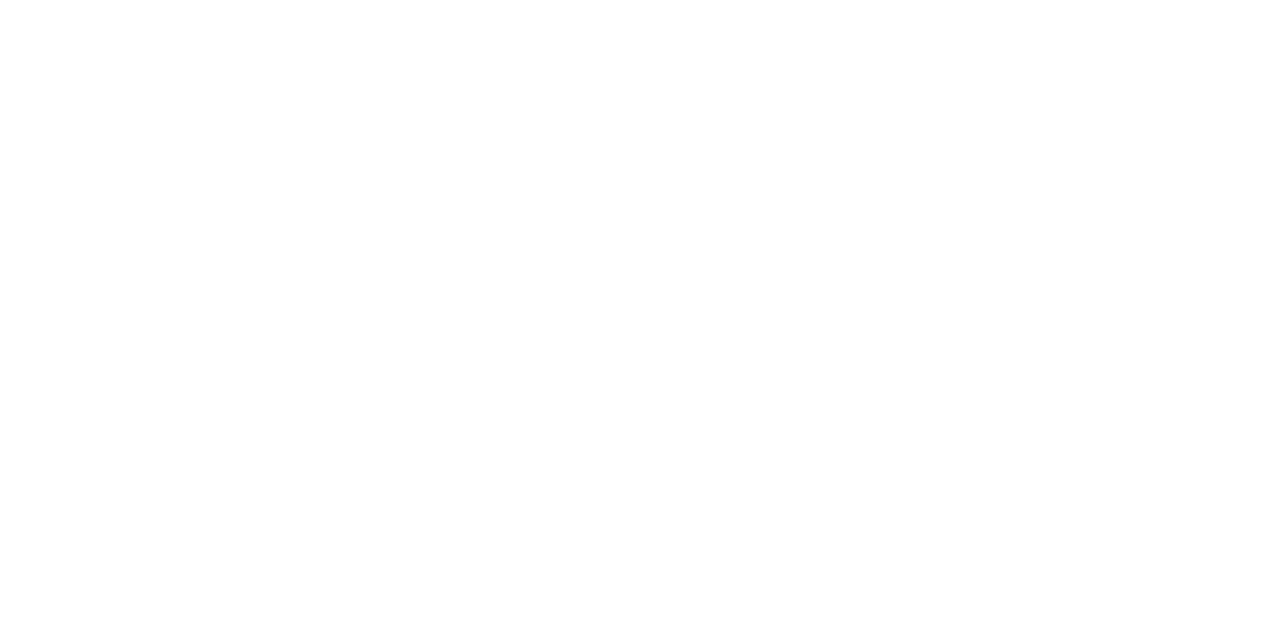
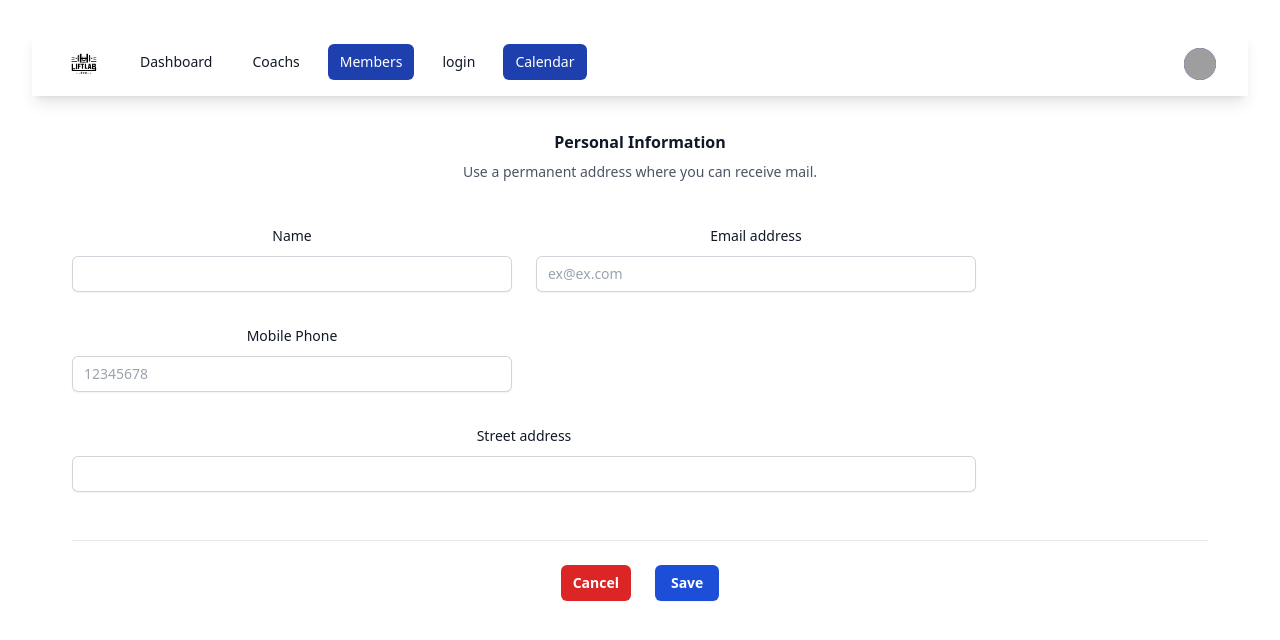
Before and after one commit to dhia-eddine/lift_lab_frontend, a React (Vite) app: page /members in a window 1280 px wide. Before the commit this address had no page. Shown: the top 640 px of the page. Built offline with nearby package versions, Linux system fonts and the light colour scheme; grey boxes are pictures that could not be loaded.

Commit message:
added members page

```diff
--- a/package.json
+++ b/package.json
@@ -12,6 +12,7 @@
   "dependencies": {
     "@headlessui/react": "^1.7.19",
     "@heroicons/react": "^2.1.3",
+    "@tailwindcss/forms": "^0.5.7",
     "@types/react-router-dom": "^5.3.3",
     "react": "^18.2.0",
     "react-dom": "^18.2.0",
--- a/src/app/layouts/DashboardLayout/Navbar.tsx
+++ b/src/app/layouts/DashboardLayout/Navbar.tsx
@@ -4,10 +4,12 @@
 import pfa_logo from "../../../assets/pfa_logo2.svg";
 import { NavLink } from "react-router-dom";
 import { classNames } from "../../utils";
+import { Link } from "react-router-dom";
 
 const navigation = [
   { name: "Dashboard", href: "/", current: false },
-  { name: "Courses", href: "/courses", current: false },
+  { name: "Coachs", href: "/coachs", current: false },
+  { name: "Members", href: "/members", current: false },
   { name: "login", href: "/login", current: false },
   { name: "Calendar", href: "#", current: false },
 ];
@@ -45,7 +47,7 @@
                           classNames(
                             isActive
                               ? "bg-blue-800 text-white"
-                              : "text-gray-300 hover:bg-blue-300 hover:text-white",
+                              : "text-gray-900 hover:bg-blue-400 hover:text-white",
 
                             "rounded-md px-3 py-2 text-sm font-medium"
                           )
@@ -110,15 +112,15 @@
                       </Menu.Item>
                       <Menu.Item>
                         {({ active }) => (
-                          <a
-                            href="#"
+                          <Link
+                            to="#"
                             className={classNames(
                               active ? "bg-gray-100" : "",
                               "block px-4 py-2 text-sm text-gray-700"
                             )}
                           >
                             Sign out
-                          </a>
+                          </Link>
                         )}
                       </Menu.Item>
                     </Menu.Items>
@@ -131,20 +133,21 @@
           <Disclosure.Panel className="sm:hidden">
             <div className="space-y-1 px-2 pb-3 pt-2">
               {navigation.map((item) => (
-                <Disclosure.Button
+                <NavLink
                   key={item.name}
-                  as="a"
-                  href={item.href}
-                  className={classNames(
-                    item.current
-                      ? "bg-gray-900 text-white"
-                      : "text-gray-300 hover:bg-gray-700 hover:text-white",
-                    "block rounded-md px-3 py-2 text-base font-medium"
-                  )}
+                  to={item.href}
+                  className={({ isActive }) =>
+                    classNames(
+                      isActive
+                        ? "bg-blue-800 text-white"
+                        : "text-gray-900 hover:bg-blue-400 hover:text-white",
+                      "block rounded-md px-3 py-2 text-base font-medium"
+                    )
+                  }
                   aria-current={item.current ? "page" : undefined}
                 >
                   {item.name}
-                </Disclosure.Button>
+                </NavLink>
               ))}
             </div>
           </Disclosure.Panel>
--- /dev/null
+++ b/src/app/pages/Coachs/CoachsPage.tsx
@@ -0,0 +1,5 @@
+const CoachsPage = () => {
+  return <div>CoachsPage</div>;
+};
+
+export default CoachsPage;
--- /dev/null
+++ b/src/app/pages/Members/MembersPage.tsx
@@ -0,0 +1,107 @@
+export default function MembersPage() {
+  return (
+    <form>
+      <div className="items-center justify-between pl-10 pr-10 pt-8">
+        <div className="border-b border-gray-900/10 pb-12">
+          <h2 className="text-base font-semibold leading-7 text-gray-900">
+            Personal Information
+          </h2>
+          <p className="mt-1 text-sm leading-6 text-gray-600">
+            Use a permanent address where you can receive mail.
+          </p>
+
+          <div className="mt-10 grid grid-cols-1 gap-x-6 gap-y-8 sm:grid-cols-5 ">
+            <div className="sm:col-span-2">
+              <label
+                htmlFor="first-name"
+                className="block text-sm font-medium leading-6 text-gray-900"
+              >
+                Name
+              </label>
+              <div className="mt-2">
+                <input
+                  type="text"
+                  name="first-name"
+                  id="first-name"
+                  autoComplete="given-name"
+                  className="block w-full  rounded-md border-0 py-1.5 text-gray-900 shadow-sm ring-1 ring-inset ring-gray-300 placeholder:text-gray-400 focus:ring-2 focus:ring-inset focus:ring-blue-600 sm:text-sm sm:leading-6"
+                />
+              </div>
+            </div>
+
+            <div className="sm:col-span-2">
+              <label
+                htmlFor="last-name"
+                className="block text-sm font-medium leading-6 text-gray-900"
+              >
+                Email address
+              </label>
+              <div className="mt-2">
+                <input
+                  id="email"
+                  name="email"
+                  type="email"
+                  autoComplete="email"
+                  placeholder="ex@ex.com"
+                  className="block w-full  rounded-md border-0 py-1.5 text-gray-900 shadow-sm ring-1 ring-inset ring-gray-300 placeholder:text-gray-400 focus:ring-2 focus:ring-inset focus:ring-blue-600 sm:text-sm sm:leading-6"
+                />
+              </div>
+            </div>
+
+            <div className="sm:col-span-2">
+              <label
+                htmlFor="email"
+                className="block text-sm font-medium leading-6 text-gray-900"
+              >
+                Mobile Phone
+              </label>
+              <div className="mt-2">
+                <input
+                  id="mobile"
+                  name="mobile"
+                  type="tel"
+                  autoComplete="tel"
+                  pattern="(\+?216)?[0-9]{8}"
+                  title="Please enter a valid mobile phone number"
+                  placeholder="12345678"
+                  className="block w-full rounded-md border-0 py-1.5 text-gray-900 shadow-sm ring-1 ring-inset ring-gray-300 placeholder:text-gray-400 focus:ring-2 focus:ring-inset focus:ring-blue-600 sm:text-sm sm:leading-6 "
+                />
+              </div>
+            </div>
+            <div className="col-span-full sm:col-span-4">
+              <label
+                htmlFor="street-address"
+                className="block text-sm font-medium leading-6 text-gray-900"
+              >
+                Street address
+              </label>
+              <div className="mt-2">
+                <input
+                  type="text"
+                  name="street-address"
+                  id="street-address"
+                  autoComplete="street-address"
+                  className="block w-full  rounded-md border-0 py-1.5 text-gray-900 shadow-sm ring-1 ring-inset ring-gray-300 placeholder:text-gray-400 focus:ring-2 focus:ring-inset focus:ring-blue-600 sm:text-sm sm:leading-6"
+                />
+              </div>
+            </div>
+          </div>
+        </div>
+      </div>
+      <div className="mt-6 flex items-center justify-center gap-x-6 pb-4">
+        <button
+          type="button"
+          className="rounded-md bg-red-600 px-3 py-2 text-sm font-semibold text-white"
+        >
+          Cancel
+        </button>
+        <button
+          type="submit"
+          className="rounded-md bg-blue-700 px-4 py-2 text-sm font-semibold text-white shadow-sm hover:bg-blue-500 focus-visible:outline focus-visible:outline-2 focus-visible:outline-offset-2 focus-visible:outline-blue-600"
+        >
+          Save
+        </button>
+      </div>
+    </form>
+  );
+}
--- a/src/app/pages/courses/CoursesPage.tsx
+++ /dev/null
@@ -1,7 +0,0 @@
-const CoursesPage = () => {
-  return (
-    <div>CoursesPage</div>
-  )
-}
-
-export default CoursesPage
--- a/src/app/pages/login/LoginPage.tsx
+++ b/src/app/pages/login/LoginPage.tsx
@@ -1,22 +1,21 @@
-import React, { useState } from 'react';
-import { useNavigate } from 'react-router-dom';
-import pfa_logo from '../../../assets/pfa_logo_3.png';
-
+import React, { useState } from "react";
+import { useNavigate } from "react-router-dom";
+import pfa_logo from "../../../assets/pfa_logo_3.png";
 
 function LoginPage() {
-  const [email, setEmail] = useState('');
-  const [password, setPassword] = useState('');
-  const [error, setError] = useState('');
+  const [email, setEmail] = useState("");
+  const [password, setPassword] = useState("");
+  const [error, setError] = useState("");
   const navigate = useNavigate();
 
   const handleSubmit = async (e: React.FormEvent<HTMLFormElement>) => {
     e.preventDefault();
 
     // Send POST request to backend for authentication
-    const response = await fetch('http://localhost:3000/auth/sign-in', {
-      method: 'POST',
+    const response = await fetch("http://localhost:3000/auth/sign-in", {
+      method: "POST",
       headers: {
-        'Content-Type': 'application/json',
+        "Content-Type": "application/json",
       },
       body: JSON.stringify({ email, password }),
     });
@@ -26,10 +25,10 @@
       const { access_token } = data;
 
       // Store the access token in local storage
-      localStorage.setItem('access_token', access_token);
+      localStorage.setItem("access_token", access_token);
 
       // Redirect to the desired page upon successful login
-      navigate('/home');
+      navigate("/");
     } else {
       // Handle authentication failure
       const data = await response.json();
@@ -50,12 +49,13 @@
 
         <div className="mt-10 sm:mx-auto sm:w-full sm:max-w-sm">
           <form className="space-y-6" onSubmit={handleSubmit}>
-            {error && (
-              <div className="text-red-500 text-sm">{error}</div>
-            )}
+            {error && <div className="text-red-500 text-sm">{error}</div>}
 
             <div>
-              <label htmlFor="email" className="block text-sm font-medium leading-6 text-gray-900">
+              <label
+                htmlFor="email"
+                className="block text-sm font-medium leading-6 text-gray-900"
+              >
                 Email address
               </label>
               <div className="mt-2">
@@ -74,7 +74,10 @@
 
             <div>
               <div className="flex items-center justify-between">
-                <label htmlFor="password" className="block text-sm font-medium leading-6 text-gray-900">
+                <label
+                  htmlFor="password"
+                  className="block text-sm font-medium leading-6 text-gray-900"
+                >
                   Password
                 </label>
               </div>
--- a/src/app/router/AppRouter.tsx
+++ b/src/app/router/AppRouter.tsx
@@ -1,9 +1,9 @@
 import { BrowserRouter, Route, Routes } from "react-router-dom";
 import LoginPage from "../pages/login/LoginPage";
 import DashboardLayout from "../layouts/DashboardLayout/DashboardLayout";
-import CoursesPage from "../pages/courses/CoursesPage";
+import CoursesPage from "../pages/Coachs/CoachsPage";
 import Home from "../pages/home/Home";
-
+import MembersPage from "../pages/Members/MembersPage";
 const AppRouter = () => {
   return (
     <BrowserRouter>
@@ -13,6 +13,7 @@
         <Route path="/" element={<DashboardLayout />}>
           <Route index element={<Home />} />
           <Route path="/courses" element={<CoursesPage />} />
+          <Route path="/members" element={<MembersPage />} />
         </Route>
 
         {/* Use the "element" prop instead of "Component" */}
--- a/tailwind.config.js
+++ b/tailwind.config.js
@@ -4,5 +4,7 @@
   theme: {
     extend: {},
   },
-  plugins: [],
+  plugins: [
+    require('@tailwindcss/forms'),
+  ],
 }
```
Also changed, not shown: 2 other files (tests, documents, lock files or other folders).
